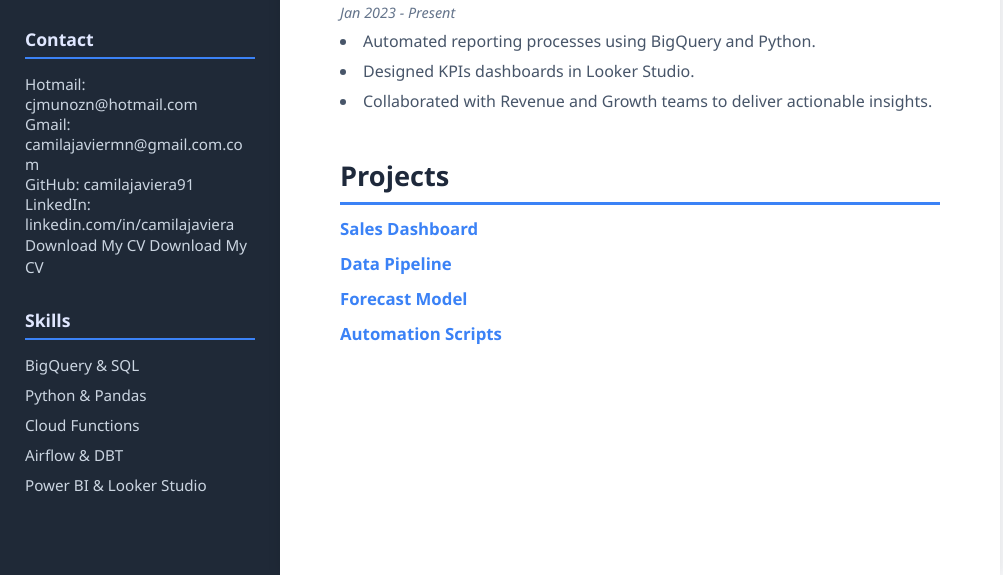
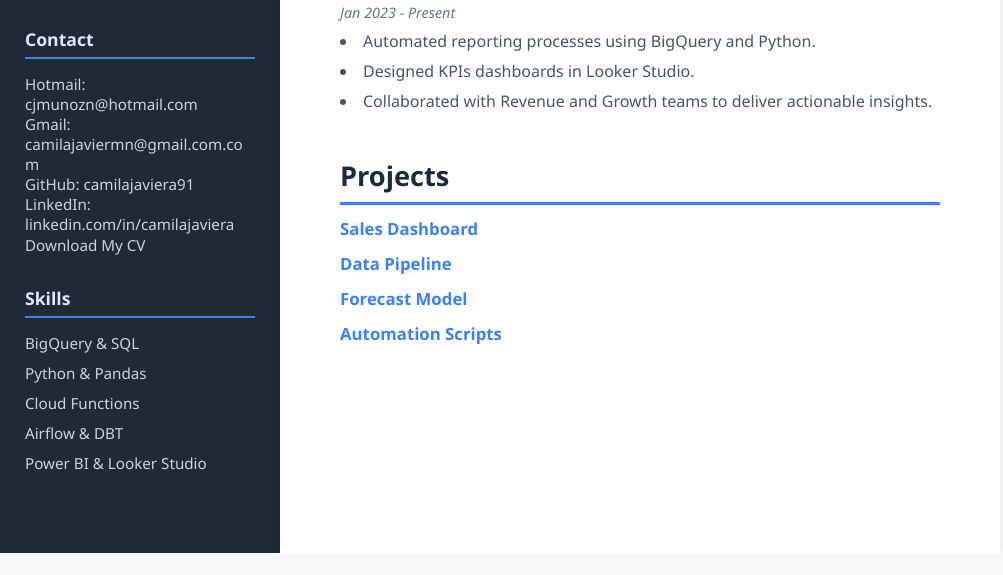
Before and after one commit to CamilaJaviera91/camila-portfolio, a plain HTML site: page index.html in a window 1280 px wide. Shown: the part 312-887 px from the top of the page, without its empty margins (0-1003 px from the left). After the commit the page ends 865 px from the top, so only its background shows below. Drawn offline with Linux system fonts and the light colour scheme.

Commit message:
feat(index): edit index

```diff
--- a/index.html
+++ b/index.html
@@ -11,6 +11,7 @@
     <img src="assets/profile.png" alt="Camila Javiera Muñoz" />
     <h1>Camila Javiera Muñoz</h1>
     <p class="title">Data Analyst & Engineer</p>
+    <a href="assets/Curriculum - Camila Javiera Muñoz Navarro.pdf" download="Camila_Javiera_Munoz_CV.pdf" class="My CV"></a>
 
     <section class="contact">
       <h2>Contact</h2>
@@ -21,10 +22,6 @@
 
       <a href="CV_Camila_Munoz.pdf" download="Camila_Javiera_Munoz_CV.pdf" class="download-cv">
         Download My CV </a>
-        <a href="CV_Camila_Munoz.pdf" download="Camila_Javiera_Munoz_CV.pdf" class="download-cv">
-  Download My CV
-</a>
-
     </section>
 
 
```
